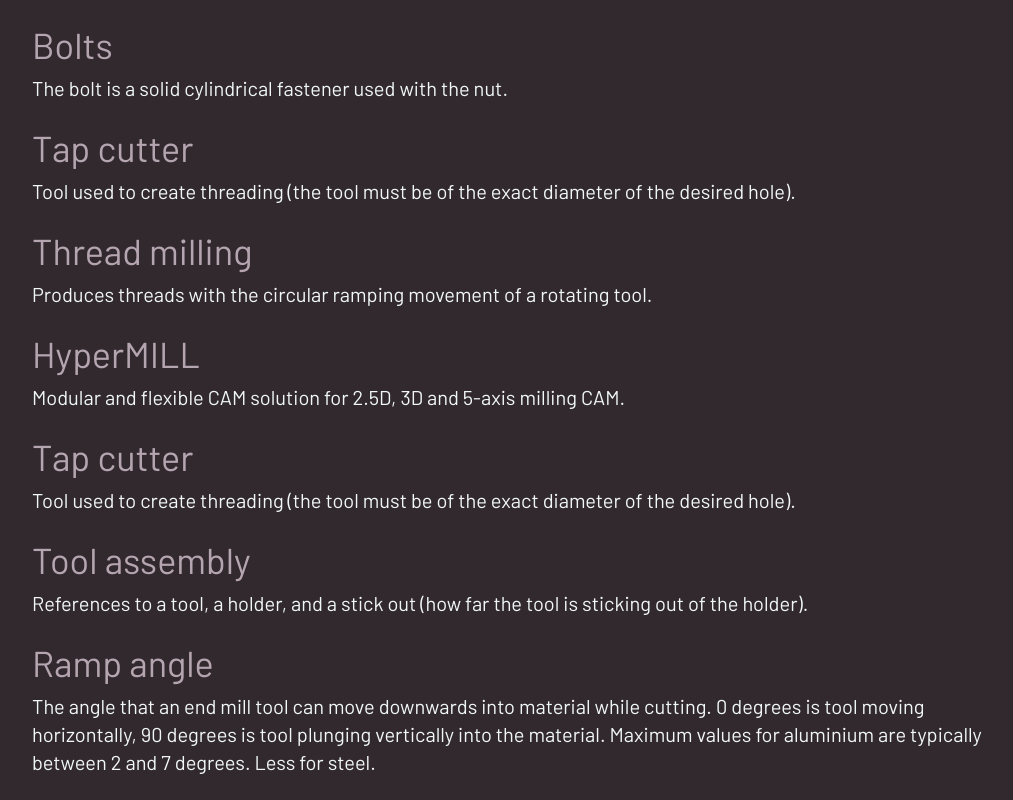
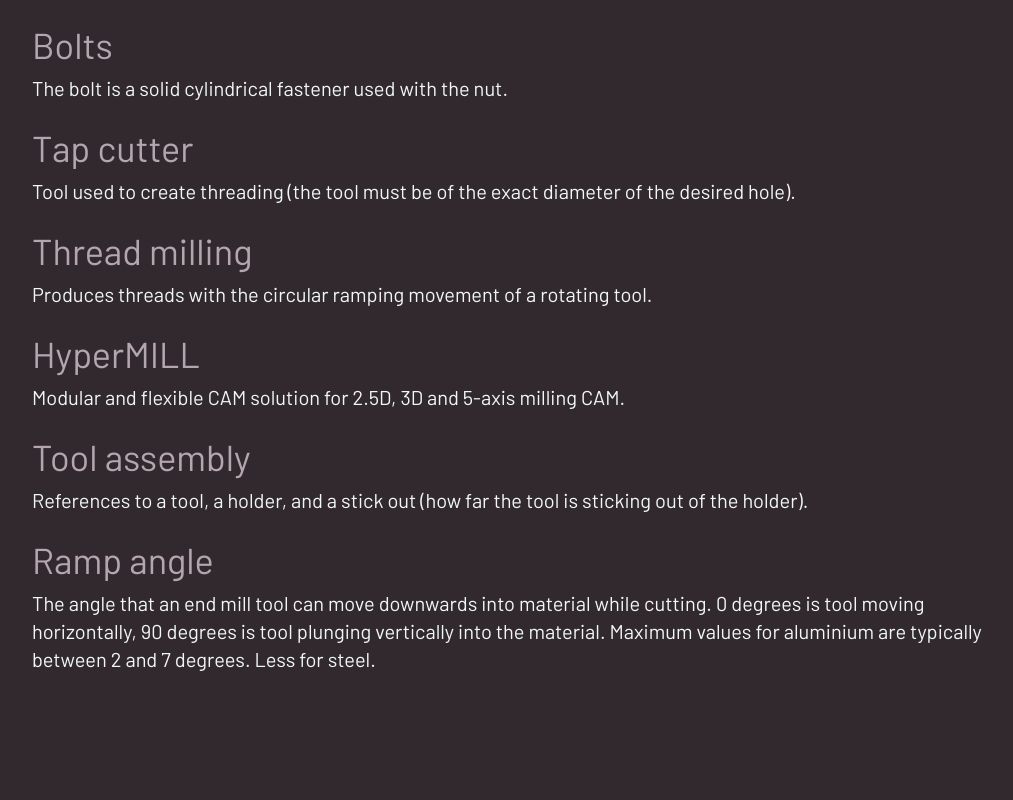
Before and after one commit to johnnyraper/app-glossary, an Angular app: page / in a window 1280 px wide. Shown: the part 1963-2763 px from the top of the page, without its empty margins (8-1021 px from the left). After the commit the page ends 2660 px from the top, so only its background shows below. Built offline with nearby package versions, Linux system fonts and the light colour scheme.

Commit message:
chore(Glossary): Remove duplicate entry

```diff
--- a/src/app/mock-data.ts
+++ b/src/app/mock-data.ts
@@ -85,11 +85,6 @@ export const MockData = [
       'Modular and flexible CAM solution for 2.5D, 3D and 5-axis milling CAM.',
   },
   {
-    name: 'Tap cutter',
-    description:
-      'Tool used to create threading (the tool must be of the exact diameter of the desired hole).',
-  },
-  {
     name: 'Tool assembly',
     description:
       'References to a tool, a holder, and a stick out (how far the tool is sticking out of the holder).',
```
